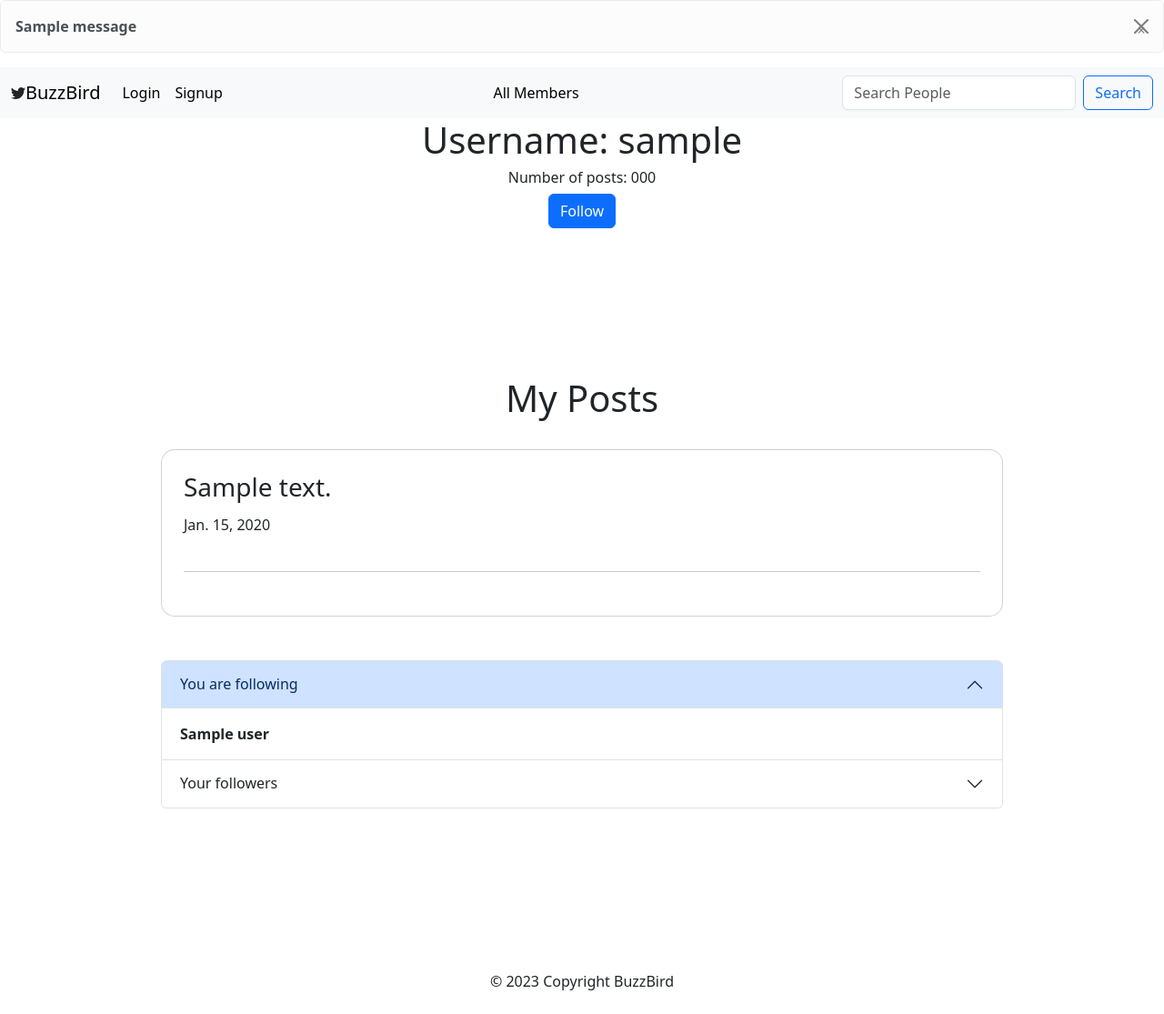
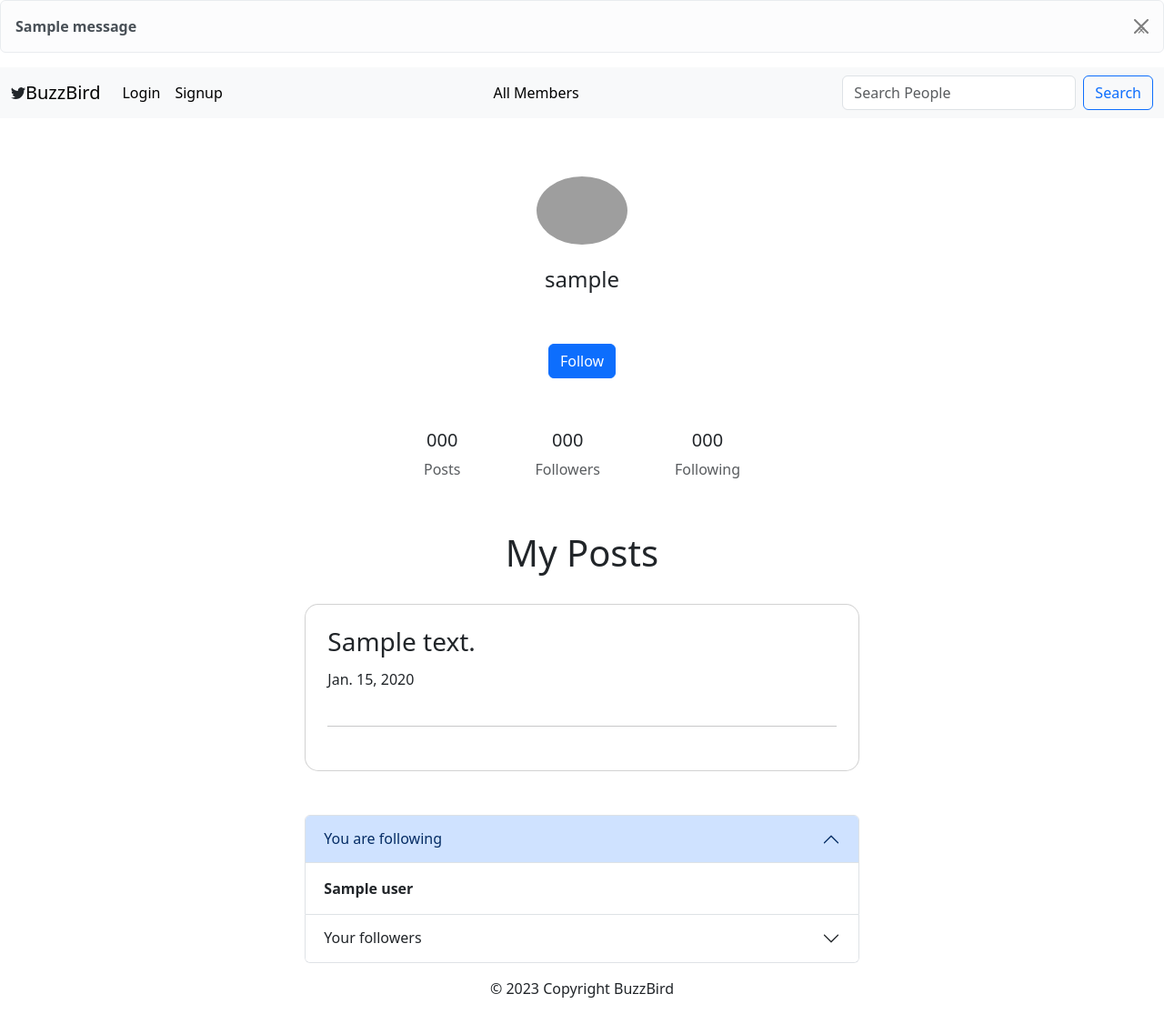
Before and after one commit to Nareshganesan10/BuzzBird, a Django app: template BuzzBird/templates/authenticate/profile.html in a window 1280 px wide. Shown: the whole page at 91% size. Before the commit the page ends 1089 px from the top, so only its background shows below. Run offline with Django 4.2, Linux system fonts and the light colour scheme; tables that the repository leaves empty hold one stand-in row (values such as "Sample post"); the template is opened without the code that fills it: values that come from a table or form of the project are taken from there, most other values are stand-ins (such as "Sample title", 1, 10 or a date in 2020); one stand-in notice (Sample message) is shown; some libraries are stand-ins or nearby versions; grey boxes are pictures that could not be loaded.

Commit message:
need to add profil pic faature

```diff
--- a/BuzzBird/forms.py
+++ b/BuzzBird/forms.py
@@ -3,6 +3,7 @@ from django import forms
 from django.forms import ModelForm
 from django.utils import timezone
 from django.contrib.auth.models import User
+from django.contrib.auth.forms import UserCreationForm
 
 class PostForm(ModelForm):
     body = forms.CharField(label='', required=False, widget=forms.TextInput(attrs={
--- a/BuzzBird/models.py
+++ b/BuzzBird/models.py
@@ -15,12 +15,20 @@ class PostModel(models.Model):
         return(self.body)
 
 
-#for Follow and Unfollow functions
-class FollowModel(models.Model):
-    user_id = models.AutoField(primary_key=True)
-    follower = models.CharField(max_length=50, null=True)
-    follows = models.CharField(max_length=50, null=True)
-    username = models.CharField(max_length=50, null=True)
+#User model
+class CustomUser(AbstractUser):
+    username = models.CharField(max_length=50, unique=True)
+    profile_picture = models.ImageField(upload_to='profile_pictures', max_length=255)
 
     def __str__(self):
         return str("Following "+ str(self.follows))
+
+
+#for Follow and Unfollow functions
+class FollowModel(models.Model):
+    follower = models.CharField(max_length=50, null=True)
+    follows = models.CharField(max_length=50, null=True)
+    username = models.ForeignKey(CustomUser, on_delete=models.CASCADE)
+
+    def __str__(self):
+        return str("Following "+ str(self.follows))
--- a/BuzzBird/templates/authenticate/profile.html
+++ b/BuzzBird/templates/authenticate/profile.html
@@ -1,9 +1,17 @@
 {% extends 'base.html' %}
 
 {% block content %}
-<div class="container" style="text-align: center;">
-<h1>Username: {{username}}</h1>
-<h6>Number of posts: {{number_of_posts}}</h6>
+  <div class="container py-5 h-100">
+    <div class="row d-flex justify-content-center align-items-center h-100">
+      <div class="col-xl-4">
+          <div class="card-body text-center">
+            <div class="mt-3 mb-4">
+              <img src="https://mdbcdn.b-cdn.net/img/Photos/new-templates/bootstrap-chat/ava2-bg.webp"
+                class="rounded-circle img-fluid" style="width: 100px;" />
+            </div>
+            <h4 class="mb-2">{{username}}</h4>
+            <p class="text-muted mb-4"><span class="mx-2">
+            <div class="mb-4 pb-2">
               {% if user == username or username == request.user%}
               <div class="col-12">
                 <a button class="btn btn-primary" type="submit" href='{% url "home" %}'>Post Something?!</button></a>
@@ -17,10 +25,33 @@
               <div class="col-12">
                 <a button class="btn btn-primary" type="submit" href='{% url "unfollow" username %}'>Unfollow</button></a>
               </div>
+            </br>
+              <div class="col-12">
+                <a button class="btn btn-primary" type="submit" href='{% url "unfollow" username %}'>Message</button></a>
+              </div>
               {% endif %}
               {% endif %}
             </div>
-<section class="vh-100" style="background-color: white;">
+            <div class="d-flex justify-content-between text-center mt-5 mb-2">
+              <div>
+                <p class="mb-2 h5">{{number_of_posts}}</p>
+                <p class="text-muted mb-0">Posts</p>
+              </div>
+              <div class="px-3">
+                <p class="mb-2 h5">{{number_of_following}}</p>
+                <p class="text-muted mb-0">Followers</p>
+              </div>
+              <div>
+                <p class="mb-2 h5">{{number_of_followers}}</p>
+                <p class="text-muted mb-0">Following</p>
+              </div>
+            </div>
+          </div>
+        </div>
+      </div>
+    </div>
+    <div class="row d-flex justify-content-center align-items-center h-100">
+    <div class="col-xl-8">
         <div class="row d-flex justify-content-center align-items-center h-100">
           <div class="col col-xl-10">
             <h1 style="text-align: center;">My Posts</h1></br>
@@ -82,4 +113,5 @@
         </div>
       </div>
     </section>
+  </div>
 {% endblock content %}
--- a/social/settings.py
+++ b/social/settings.py
@@ -111,6 +111,7 @@ AUTH_PASSWORD_VALIDATORS = [
     },
 ]
 
+AUTH_USER_MODEL = 'BuzzBird.CustomUser'
 
 # Internationalization
 # https://docs.djangoproject.com/en/4.1/topics/i18n/
--- a/templates/messages.html
+++ b/templates/messages.html
@@ -1,8 +1,30 @@
 {% for message in messages %}
+{% if message.tags == 'alert-success' %}
 <div class="alert alert-light alert-dismissible fade show" role="alert">
     <strong>{{ message }}</strong>
     <button type="button" class="btn-close" aria-label="Close" data-dismiss="alert">
       <span aria-hidden="true">&times;</span>
     </button>
 </div>
+{% elif message.tags == 'alert-danger' %}
+<div class="modal" tabindex="-1" role="dialog">
+  <div class="modal-dialog" role="document">
+    <div class="modal-content">
+      <div class="modal-header">
+        <h5 class="modal-title">Modal title</h5>
+        <button type="button" class="close" data-dismiss="modal" aria-label="Close">
+          <span aria-hidden="true">&times;</span>
+        </button>
+      </div>
+      <div class="modal-body">
+        <p>Modal body text goes here.</p>
+      </div>
+      <div class="modal-footer">
+        <button type="button" class="btn btn-primary">Save changes</button>
+        <button type="button" class="btn btn-secondary" data-dismiss="modal">Close</button>
+      </div>
+    </div>
+  </div>
+</div>
+{% endif %}
 {% endfor %}
```
Also changed, not shown: BuzzBird/templates/authenticate/all_users.html (+11 -7 lines), BuzzBird/views.py (+9 -6 lines), BuzzBird/migrations/0001_initial.py, BuzzBird/migrations/0002_remove_postmodel_username_id.py (deleted), BuzzBird/static/default.png (added), db.sqlite3. Lines whose indentation alone changed are shown as unchanged.
